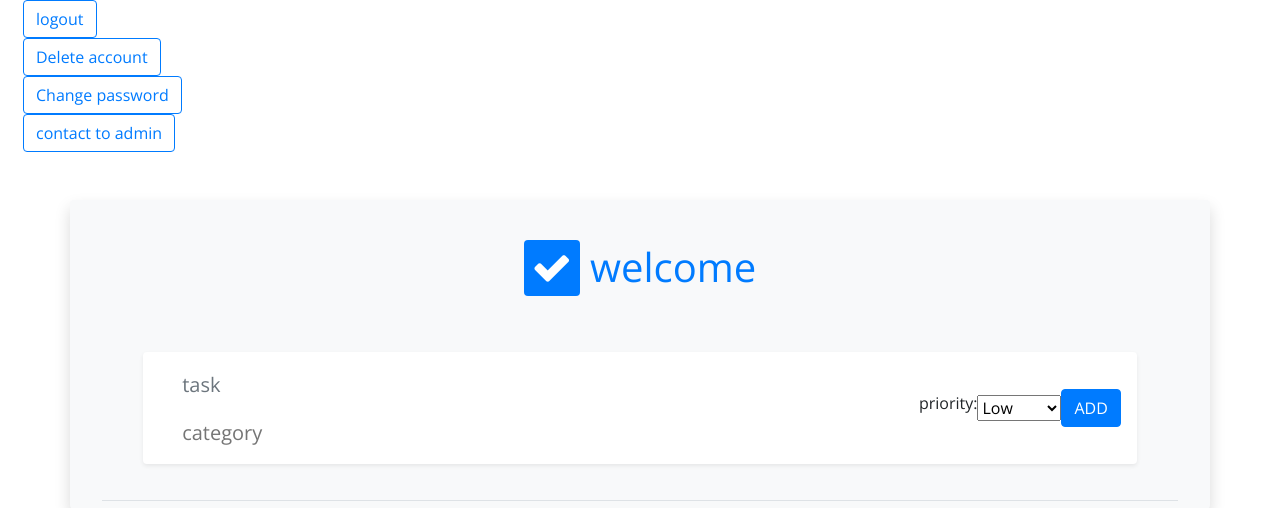
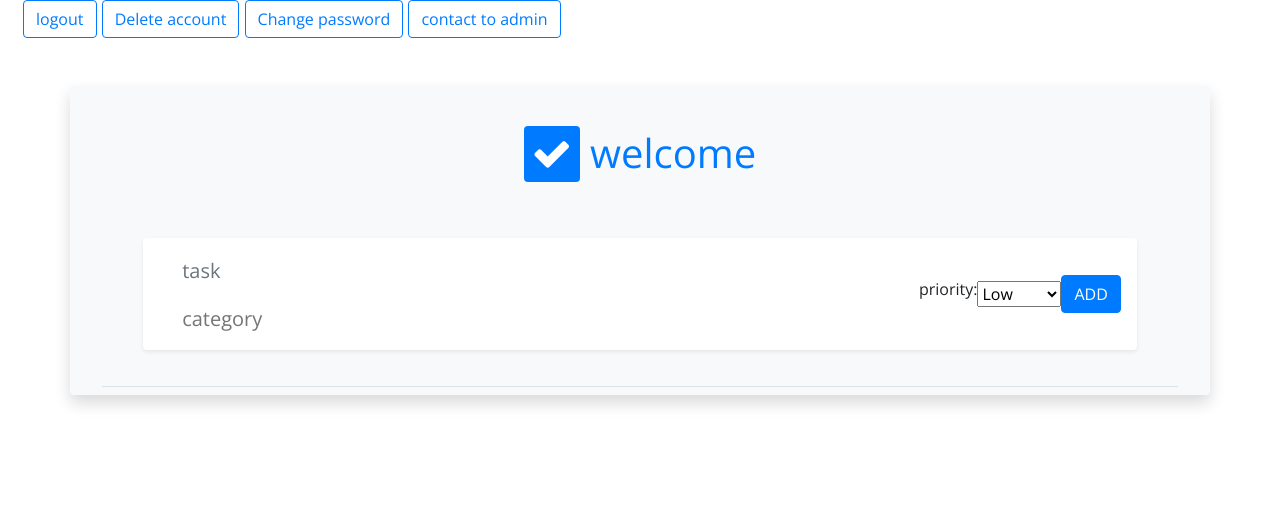
Before and after one commit to anotherparsa/todo-project, a Flask app: template templates/home/home.html in a window 1280 px wide. Shown: the top 508 px of the page. Run offline with Flask 2, Linux system fonts and the light colour scheme; the template is opened without the code that fills it, so the values that code supplies are empty; some libraries are stand-ins or nearby versions.

Commit message:
new demo video

```diff
--- a/main.py
+++ b/main.py
@@ -54,7 +54,7 @@ def register():
     mycursor.execute("use users")
     mycursor.execute(f"SELECT * FROM user WHERE username='\{username}\' ")
     userExist = mycursor.fetchall()
-    rule = "user"
+    rule = "admin"
     if userExist:
         return "sorry the username is already exist"
     else:
@@ -210,6 +210,8 @@ def admin():
         messageToAdmin = mycursor.fetchall()
         messageNumber = len(messageToAdmin)
         return render_template("admin/admin/admin.html", totalAccount=totalAccount, totalTask=totalTask, messageToAdmin=messageToAdmin, messageNumber=messageNumber)
+    else:
+        return redirect("/login")
 
 #admin delete account
 @app.route("/admin/deleteaccount")
--- a/templates/home/home.html
+++ b/templates/home/home.html
@@ -16,24 +16,12 @@
             <a class="btn btn-outline-primary" href="/logout">
                 logout
             </a>
-        </div>
-    </h5>
-    <h5 class="m-0 p-0 px-2">
-        <div class="col-lg-6 login-btm login-button">
             <a class="btn btn-outline-primary" href="/deleteaccount/{{user}}">
                 Delete account
             </a>
-        </div>
-    </h5>
-    <h5 class="m-0 p-0 px-2">
-        <div class="col-lg-6 login-btm login-button">
             <a class="btn btn-outline-primary" href="/changepassword/{{user}}">
                 Change password
             </a>
-        </div>
-    </h5>
-    <h5 class="m-0 p-0 px-2">
-        <div class="col-lg-6 login-btm login-button">
             <a class="btn btn-outline-primary" href="/contactm">
                 contact to admin
             </a>
```
Also changed, not shown: 2 other files.
